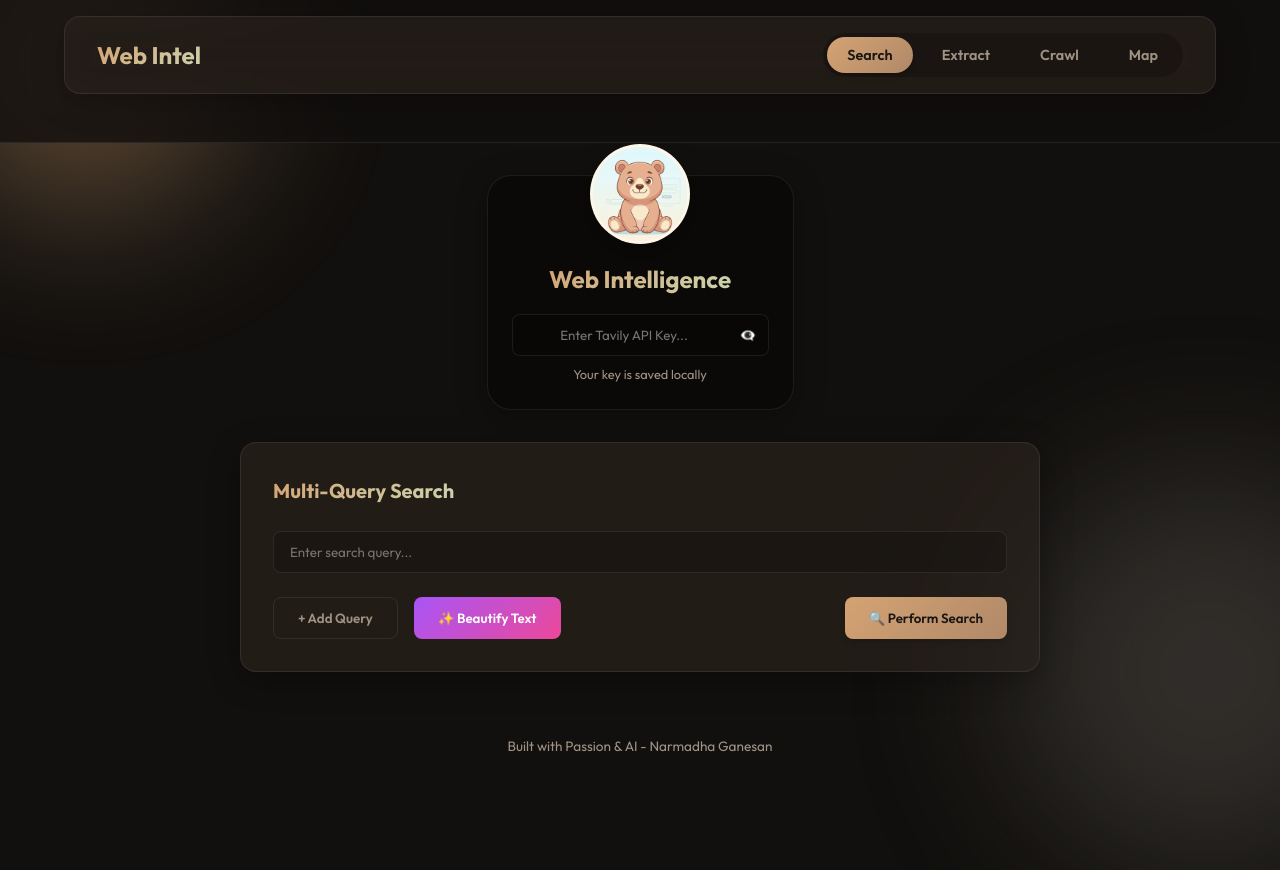
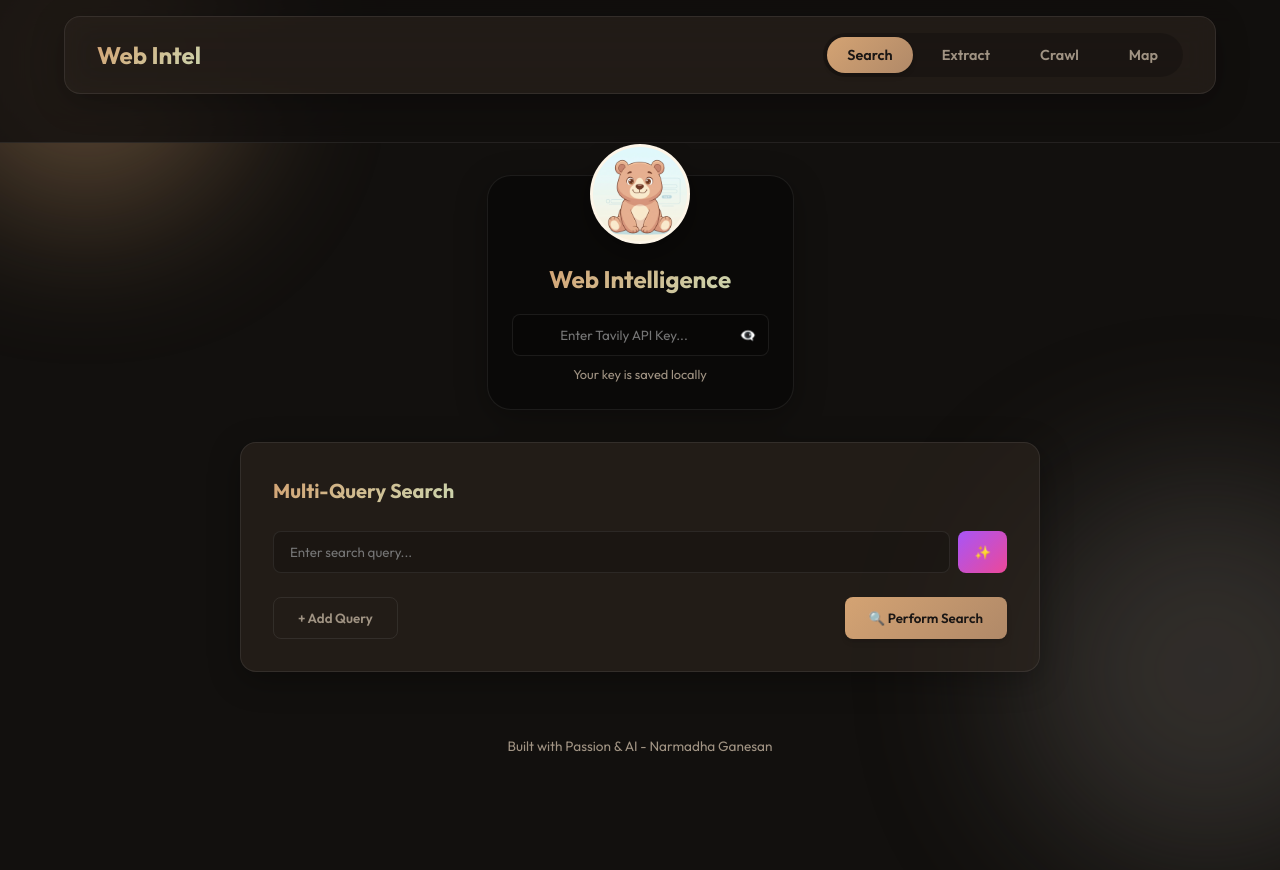
Before and after one commit to NarmadhaGanesan/Automating-Web-Intelligence, a React (Vite) app in the folder frontend/: page / in a window 1280 px wide. Shown: the top 870 px of the page. Built offline with nearby package versions, Linux system fonts and the light colour scheme.

Commit message:
fix():rewrite text component fixes

```diff
--- a/frontend/src/components/Crawl.jsx
+++ b/frontend/src/components/Crawl.jsx
@@ -104,31 +104,31 @@
                         <label style={{ display: 'block', marginBottom: '0.5rem', fontSize: '0.9rem', color: 'var(--text-muted)' }}>
                             Crawl Instructions
                         </label>
+                        <div style={{ display: 'flex', gap: '0.5rem', alignItems: 'flex-start' }}>
                             <textarea
                                 className="glass-input"
                                 placeholder="e.g. 'Look for contact information and pricing'"
                                 value={instructions}
                                 onChange={(e) => setInstructions(e.target.value)}
                                 rows={3}
-                            style={{ resize: 'vertical' }}
+                                style={{ resize: 'vertical', flex: 1 }}
                             />
-                    </div>
-
-                    <div style={{ display: 'flex', gap: '1rem', marginTop: '1.5rem' }}>
                             <button
                                 type="button"
                                 onClick={handleBeautify}
                                 disabled={beautifyLoading || !instructions.trim()}
                                 className="btn btn-magic"
-                            style={{ flex: 1 }}
+                                style={{ padding: '0 1rem', height: '42px', display: 'flex', alignItems: 'center', justifyContent: 'center' }}
+                                title="Beautify Instructions"
                             >
-                            {beautifyLoading ? '✨ Beautifying...' : '✨ Beautify Instructions'}
+                                {beautifyLoading ? '✨' : '✨'}
                             </button>
+                        </div>
+                    </div>
 
-                        <button type="submit" disabled={loading} className="btn btn-primary" style={{ flex: 1 }}>
+                    <button type="submit" disabled={loading} className="btn btn-primary" style={{ width: '100%', marginTop: '1.5rem' }}>
                         {loading ? 'Crawling...' : 'Start Crawl'}
                     </button>
-                    </div>
                 </form>
 
                 {error && <div style={{ color: '#EF4444', marginTop: '1rem', padding: '0.5rem', background: 'rgba(239,68,68,0.1)', borderRadius: 'var(--radius-sm)' }}>⚠️ {error}</div>}
--- a/frontend/src/components/Extract.jsx
+++ b/frontend/src/components/Extract.jsx
@@ -99,12 +99,25 @@
                         <label style={{ display: 'block', marginBottom: '0.5rem', fontSize: '0.9rem', color: 'var(--text-muted)' }}>
                             Specific Question (Optional)
                         </label>
+                        <div style={{ display: 'flex', gap: '0.5rem' }}>
                             <input
                                 className="glass-input"
                                 placeholder="e.g. 'What is the pricing?'"
                                 value={query}
                                 onChange={(e) => setQuery(e.target.value)}
+                                style={{ flex: 1 }}
                             />
+                            <button
+                                type="button"
+                                onClick={handleBeautify}
+                                disabled={beautifyLoading || !query.trim()}
+                                className="btn btn-magic"
+                                style={{ padding: '0 1rem', display: 'flex', alignItems: 'center', justifyContent: 'center' }}
+                                title="Beautify Question"
+                            >
+                                {beautifyLoading ? '✨' : '✨'}
+                            </button>
+                        </div>
                     </div>
 
                     <label style={{ display: 'block', marginBottom: '0.5rem', fontSize: '0.9rem', color: 'var(--text-muted)' }}>
@@ -124,15 +137,6 @@
                     <div style={{ display: 'flex', gap: '1rem', marginTop: '1.5rem', flexWrap: 'wrap' }}>
                         <button type="button" onClick={addUrl} className="btn btn-ghost" style={{ border: '1px solid var(--border-glass)' }}>
                             + Add URL
-                        </button>
-
-                        <button
-                            type="button"
-                            onClick={handleBeautify}
-                            disabled={beautifyLoading || !query.trim()}
-                            className="btn btn-magic"
-                        >
-                            {beautifyLoading ? '✨ Beautifying...' : '✨ Beautify Question'}
                         </button>
 
                         <button type="submit" disabled={loading} className="btn btn-primary" style={{ marginLeft: 'auto' }}>
--- a/frontend/src/components/Map.jsx
+++ b/frontend/src/components/Map.jsx
@@ -103,31 +103,31 @@
                         <label style={{ display: 'block', marginBottom: '0.5rem', fontSize: '0.9rem', color: 'var(--text-muted)' }}>
                             Mapping Instructions
                         </label>
+                        <div style={{ display: 'flex', gap: '0.5rem', alignItems: 'flex-start' }}>
                             <textarea
                                 className="glass-input"
                                 placeholder="e.g. 'Only find blog posts'"
                                 value={instructions}
                                 onChange={(e) => setInstructions(e.target.value)}
                                 rows={2}
-                            style={{ resize: 'vertical' }}
+                                style={{ resize: 'vertical', flex: 1 }}
                             />
-                    </div>
-
-                    <div style={{ display: 'flex', gap: '1rem', marginTop: '1.5rem' }}>
                             <button
                                 type="button"
                                 onClick={handleBeautify}
                                 disabled={beautifyLoading || !instructions.trim()}
                                 className="btn btn-magic"
-                            style={{ flex: 1 }}
+                                style={{ padding: '0 1rem', height: '42px', display: 'flex', alignItems: 'center', justifyContent: 'center' }}
+                                title="Beautify Instructions"
                             >
-                            {beautifyLoading ? '✨ Beautifying...' : '✨ Beautify Instructions'}
+                                {beautifyLoading ? '✨' : '✨'}
                             </button>
+                        </div>
+                    </div>
 
-                        <button type="submit" disabled={loading} className="btn btn-primary" style={{ flex: 1 }}>
+                    <button type="submit" disabled={loading} className="btn btn-primary" style={{ width: '100%', marginTop: '1.5rem' }}>
                         {loading ? 'Mapping...' : 'Generate Map'}
                     </button>
-                    </div>
                 </form>
 
                 {error && <div style={{ color: '#EF4444', marginTop: '1rem', padding: '0.5rem', background: 'rgba(239,68,68,0.1)', borderRadius: 'var(--radius-sm)' }}>⚠️ {error}</div>}
--- a/frontend/src/components/Search.jsx
+++ b/frontend/src/components/Search.jsx
@@ -27,10 +27,9 @@
         }
     };
 
-    const handleBeautify = async () => {
-        const nonEmptyQueries = queries.filter(q => q.trim() !== '');
-        if (nonEmptyQueries.length === 0) {
-            setError('Please enter at least one query to beautify');
+    const handleBeautify = async (index) => {
+        const queryToCorrect = queries[index];
+        if (!queryToCorrect || !queryToCorrect.trim()) {
             return;
         }
 
@@ -38,25 +37,19 @@
         setError(null);
         try {
             const response = await axios.post(`${API_BASE_URL}/beautify/correct`, {
-                queries: nonEmptyQueries
+                queries: [queryToCorrect]
             });
-            const corrected = response.data.corrected_queries;
+            const corrected = response.data.corrected_queries[0];
 
-            let correctedIdx = 0;
-            const changedIndexes = [];
-            const newQueries = queries.map((q, idx) => {
-                if (q.trim() === '') return q;
-                const newValue = corrected[correctedIdx++];
-                if (newValue !== q) {
-                    changedIndexes.push(idx);
+            if (corrected !== queryToCorrect) {
+                const newQueries = [...queries];
+                newQueries[index] = corrected;
+                setQueries(newQueries);
+
+                if (!beautifiedIndexes.includes(index)) {
+                    setBeautifiedIndexes(prev => [...prev, index]);
                 }
-                return newValue;
-            });
 
-            setQueries(newQueries);
-            setBeautifiedIndexes(changedIndexes);
-
-            if (changedIndexes.length > 0) {
                 setShowSuccess(true);
                 setTimeout(() => setShowSuccess(false), 3000);
             }
@@ -125,9 +118,20 @@
                                 onChange={(e) => handleQueryChange(index, e.target.value)}
                                 style={{
                                     borderColor: beautifiedIndexes.includes(index) ? '#10B981' : undefined,
-                                    boxShadow: beautifiedIndexes.includes(index) ? '0 0 10px rgba(16, 185, 129, 0.2)' : undefined
+                                    boxShadow: beautifiedIndexes.includes(index) ? '0 0 10px rgba(16, 185, 129, 0.2)' : undefined,
+                                    flex: 1
                                 }}
                             />
+                            <button
+                                type="button"
+                                onClick={() => handleBeautify(index)}
+                                disabled={beautifyLoading || !query.trim()}
+                                className="btn btn-magic"
+                                style={{ padding: '0 1rem', display: 'flex', alignItems: 'center', justifyContent: 'center' }}
+                                title="Beautify Query"
+                            >
+                                {beautifyLoading ? '✨' : '✨'}
+                            </button>
                             {queries.length > 1 && (
                                 <button
                                     type="button"
@@ -145,15 +149,6 @@
                     <div style={{ display: 'flex', gap: '1rem', flexWrap: 'wrap', marginTop: '1.5rem' }}>
                         <button type="button" onClick={addQuery} className="btn btn-ghost" style={{ border: '1px solid var(--border-glass)' }}>
                             + Add Query
-                        </button>
-
-                        <button
-                            type="button"
-                            onClick={handleBeautify}
-                            disabled={beautifyLoading}
-                            className="btn btn-magic"
-                        >
-                            {beautifyLoading ? '✨ Beautifying...' : '✨ Beautify Text'}
                         </button>
 
                         <button
```
Lines whose indentation alone changed are shown as unchanged.
